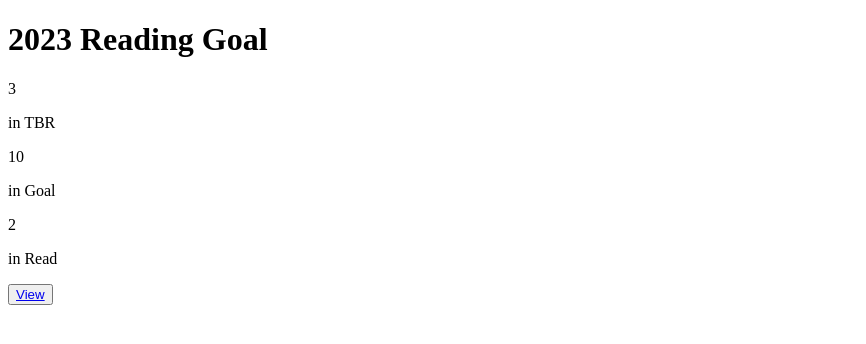
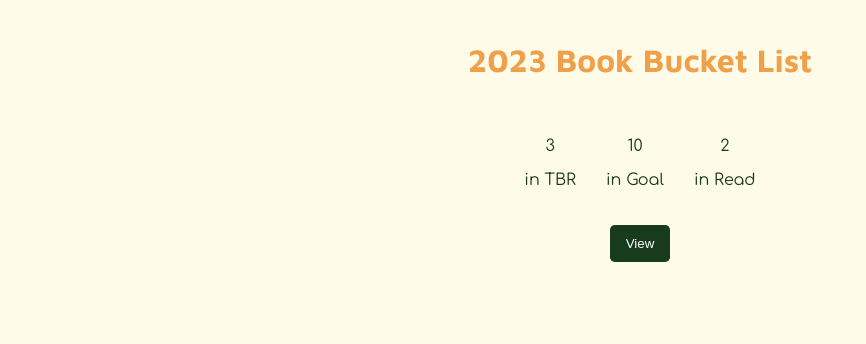
Before and after one commit to ShazSeatter/Book_Bucket_List, a Flask app: page / in a window 1280 px wide. Shown: the top 344 px of the page, without its empty margins (0-866 px from the left). Run offline with Flask 2, Linux system fonts and the light colour scheme.

Commit message:
homepage styling

```diff
--- a/models/book.py
+++ b/models/book.py
@@ -6,5 +6,5 @@ class Book:
         self.id = id
 
 
-    def mark_completed(self):
-        self.completed = True
+    def mark_completed(self, completed):
+        self.completed = completed
--- a/repositories/author_repository.py
+++ b/repositories/author_repository.py
@@ -37,3 +37,9 @@ def select(id):
 def delete_all():
     sql = "DELETE FROM authors"
     run_sql(sql)
+
+
+def delete(id):
+    sql = "DELETE FROM authors WHERE id = %s"
+    values = [id]
+    run_sql(sql, values)
--- a/static/style.css
+++ b/static/style.css
@@ -0,0 +1,51 @@
+body {
+    background-color: #fefbe9;
+}
+
+header {
+    margin-top: 20px;
+    font-family: 'Maven Pro', sans-serif;
+    color: #f0a04b;
+    display: flex;
+    justify-content: center;
+}
+
+header > h1 {
+    font-weight: 700;
+}
+.container {
+    display: flex;
+    justify-content: center;
+    gap: 30px;
+}
+
+.section-container {
+    margin-top: 20px;
+    text-align: center;
+    color: #183a1d;
+    font-family: 'Comfortaa', cursive;;
+}
+
+.btn-container {
+    display: flex;
+    justify-content: center;
+}
+
+.btn-main {
+    background-color: #183a1d;
+    border: none;
+    border-radius: 0.3rem;
+    padding: 0.7rem 1rem 0.7rem 1rem;
+    margin-top: 20px;
+}
+
+.btn-main > a {
+    text-decoration: none;
+    color: #ffff;
+
+}
+
+.btn-main > a:visted {
+    color: white;
+
+}
--- a/templates/base.html
+++ b/templates/base.html
@@ -4,6 +4,11 @@
     <meta charset="UTF-8">
     <meta http-equiv="X-UA-Compatible" content="IE=edge">
     <meta name="viewport" content="width=device-width, initial-scale=1.0">
+    <link rel="stylesheet" href="https://stackpath.bootstrapcdn.com/font-awesome/4.7.0/css/font-awesome.min.css" crossorigin="anonymous">
+    <link rel="preconnect" href="https://fonts.googleapis.com">
+    <link rel="preconnect" href="https://fonts.gstatic.com" crossorigin>
+    <link href="https://fonts.googleapis.com/css2?family=Comfortaa&family=Maven+Pro:wght@400;500;600;700&display=swap" rel="stylesheet">
+    <link rel="stylesheet" href="{{ url_for('static', filename='style.css') }}">
     <title>{{ title }} - Book Bucket List</title>
 </head>
 <body>
--- a/templates/books/new.html
+++ b/templates/books/new.html
@@ -18,6 +18,9 @@
         </select>
     </div>
 
+        <label for="checked_out">Completed?</label>
+        <input type="checkbox" name="completed" id="completed">
+
     <button type="submit">Add Book</button>
 </form>
 {% endblock %}
--- a/templates/index.html
+++ b/templates/index.html
@@ -1,31 +1,32 @@
 {% extends 'base.html' %}
 
 {% block content %}
+<main>
         <header>
-        <h1>2023 Reading Goal</h1>
+            <h1>2023 Book Bucket List</h1>
         </header>
         <section>
             <div class="container">
 
-            <div>
+                <div class="section-container">
                     <p>3</p>
                     <p>in TBR</p>
                 </div>
-            <div>
+                <div class="section-container">
                     <p>10</p>
                     <p>in Goal</p>
                 </div>
-            <div>
+                <div class="section-container">
                     <p>2</p>
                     <p>in Read
                     </p>
                 </div>
-
-        </div>
-
-        <div>
-            <button><a href="/books">View</a></button>
             </div>
         </section>
 
+            <div class="btn-container">
+                <button class="btn-main"><a href="/books">View</a></button>
+            </div>
+
+</main>
 {% endblock %}
```
Also changed, not shown: controllers/books_controller.py (+24 -1 lines), repositories/book_repository.py (+28 -0 lines), templates/books/index.html (+10 -5 lines). Lines whose indentation alone changed are shown as unchanged.
